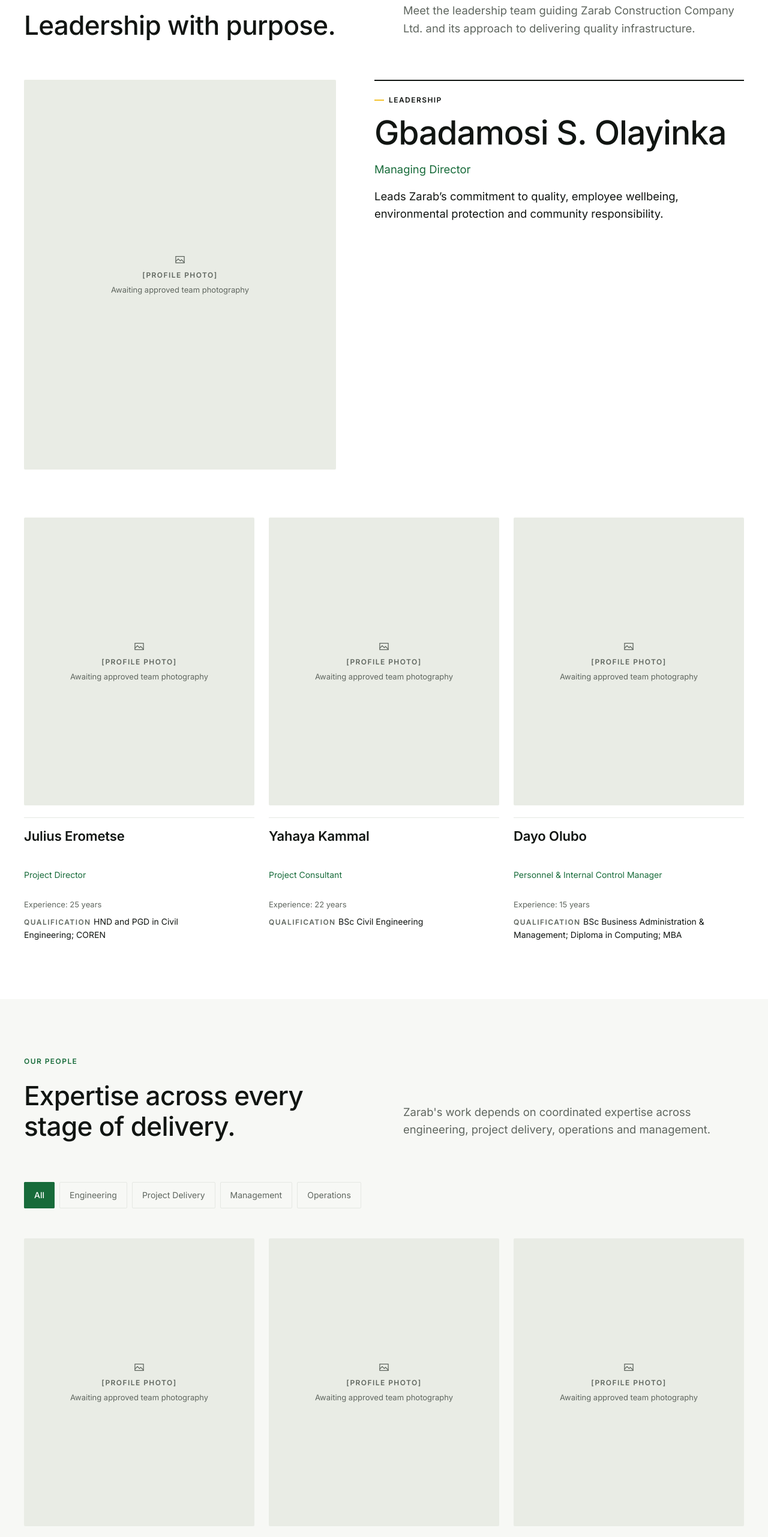
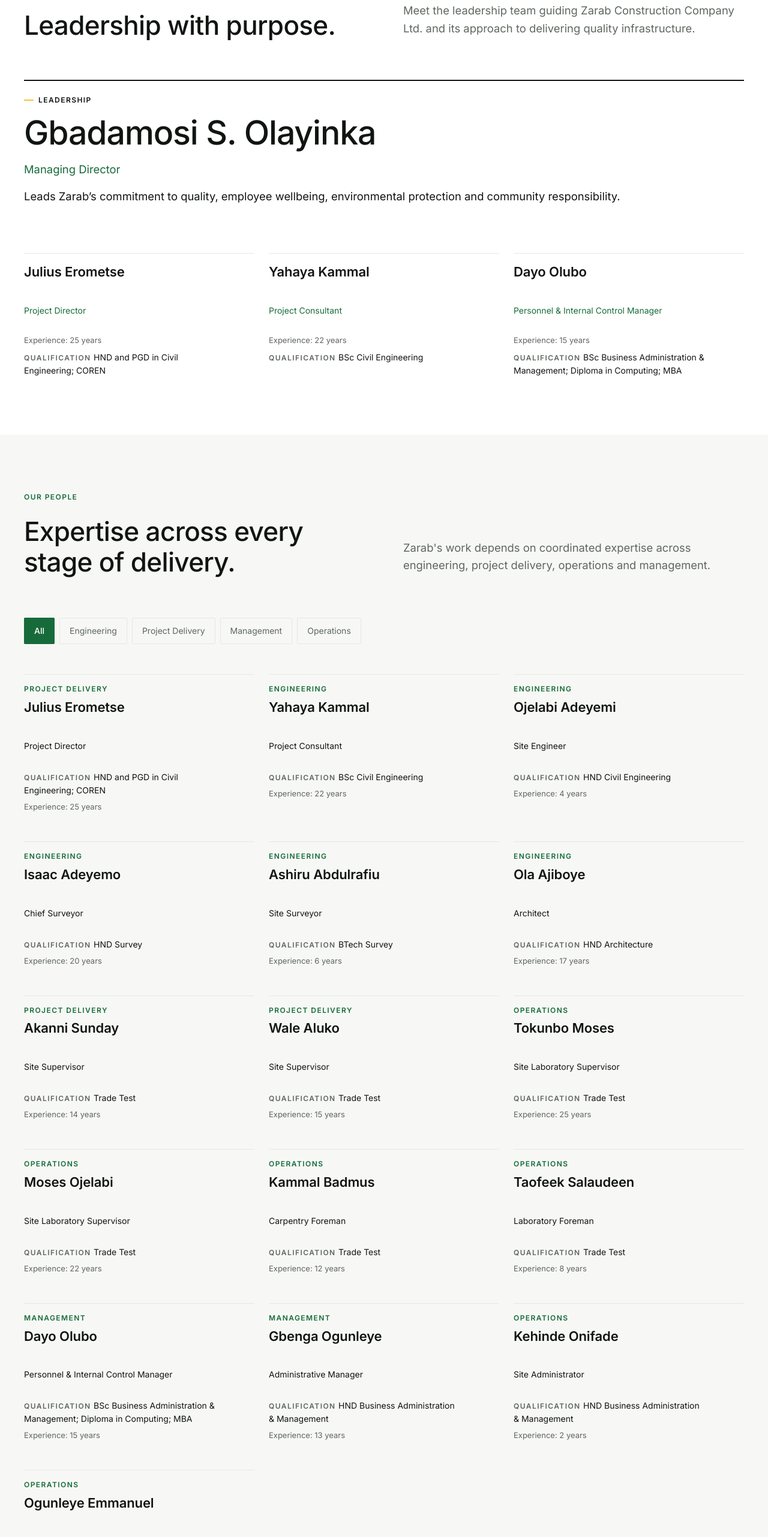
Before and after one commit to Mkay2231/zarab-construction, a React (Vite) app: page /team in a window 1280 px wide. Shown: the part 920-3483 px from the top of the page at 60% size. Built offline with nearby package versions, Linux system fonts and the light colour scheme.

Commit message:
Add second contact number, activate office map and hide missing portraits

```diff
--- a/src/components/Footer/Footer.jsx
+++ b/src/components/Footer/Footer.jsx
@@ -28,6 +28,7 @@
               <h2 className="t-label muted site-footer__title">Contact</h2>
               <ul className="site-footer__list">
                 <li><a href={`tel:${company.phone.replace(/\s+/g, '')}`} className="site-footer__link">{company.phone}</a></li>
+                <li><a href={`tel:${company.phoneSecondary.replace(/\s+/g, '')}`} className="site-footer__link">{company.phoneSecondary}</a></li>
                 <li><a href={`mailto:${company.email}`} className="site-footer__link">{company.email}</a></li>
                 <li><a href={`mailto:${company.emailSecondary}`} className="site-footer__link">{company.emailSecondary}</a></li>
                 <li>{company.address}</li>
--- a/src/components/TeamCard/TeamCard.css
+++ b/src/components/TeamCard/TeamCard.css
@@ -1,5 +1,5 @@
 .team-card { display: grid; gap: var(--space-20); align-content: start; }
-.team-card__body { display: grid; gap: var(--space-8); }
+.team-card__body { display: grid; gap: var(--space-8); border-top: 1px solid var(--color-border); padding-top: var(--space-16); }
 .team-card__name { transition: color var(--dur-base) var(--ease-out); }
 .team-card:hover .team-card__name { color: var(--color-green); }
 @media (min-width: 768px) {
@@ -24,7 +24,7 @@
 
 .leader-card--primary .leader-card__body { gap: var(--space-16); border-top: 2px solid var(--color-text); padding-top: var(--space-24); }
 @media (min-width: 1024px) {
-  .leader-card--primary { grid-template-columns: 520px minmax(0, 1fr); gap: var(--space-64); align-items: start; }
+  .leader-card--primary.leader-card--with-photo { grid-template-columns: 520px minmax(0, 1fr); gap: var(--space-64); align-items: start; }
 }
 .leaders-row { display: grid; gap: var(--space-48) var(--grid-gap); }
 @media (min-width: 768px) { .leaders-row { grid-template-columns: repeat(2, minmax(0, 1fr)); } }
--- a/src/components/TeamCard/TeamCard.jsx
+++ b/src/components/TeamCard/TeamCard.jsx
@@ -1,8 +1,6 @@
 import Media from '../Common/Media';
 import Icon from '../Common/Icon';
 import './TeamCard.css';
-
-const portrait = { label: '[PROFILE PHOTO]', note: 'Awaiting approved team photography' };
 
 /**
  * Team directory card. Structural placeholder until Zarab supplies approved people.
@@ -11,7 +9,7 @@
 export function TeamCard({ member, showDepartment = true, showBio = true }) {
   return (
     <article className="team-card zoom-host">
-      <div className="zoom-media"><Media ratio="4 / 5" src={member.photo} alt={member.photo ? member.name : ''} {...portrait} /></div>
+      {member.photo && <div className="zoom-media"><Media ratio="4 / 5" src={member.photo} alt={member.name} /></div>}
       <div className="team-card__body">
         {showDepartment && <p className="t-label green">{member.department ?? '[DEPARTMENT]'}</p>}
         <h3 className="t-h3 team-card__name">{member.name}</h3>
@@ -32,8 +30,8 @@
 /** Leadership profile — `primary` is the large editorial layout. */
 export function LeadershipCard({ member, primary = false }) {
   return (
-    <article className={`leader-card zoom-host ${primary ? 'leader-card--primary' : ''}`}>
-      <div className="zoom-media leader-card__media"><Media ratio="4 / 5" src={member.photo} alt={member.photo ? member.name : ''} {...portrait} /></div>
+    <article className={`leader-card zoom-host ${primary ? 'leader-card--primary' : ''} ${member.photo ? 'leader-card--with-photo' : ''}`}>
+      {member.photo && <div className="zoom-media leader-card__media"><Media ratio="4 / 5" src={member.photo} alt={member.name} /></div>}
       <div className="leader-card__body">
         {primary && (
           <p className="leader-card__tag t-label"><span aria-hidden="true" className="leader-card__marker" />Leadership</p>
--- a/src/data/company.js
+++ b/src/data/company.js
@@ -8,7 +8,7 @@
   registrationNumber: 'RC 756052',
   profile: 'Incorporated in 2008, Zarab Construction Company Ltd. provides building construction and civil engineering services to the public and private sectors in Nigeria. Our work spans roads, bridges, buildings, water resources and related infrastructure, supported by a multidisciplinary team and construction equipment.',
   phone: '08035603966',
-  phoneSecondary: '[SECONDARY PHONE NUMBER]',
+  phoneSecondary: '08037200170',
   email: 'ybadmus43@yahoo.com',
   emailSecondary: 'obasa2009@yahoo.com',
   address: '23 Kolaq Bus Stop, Ishashi',
@@ -22,8 +22,8 @@
     { label: '[FACEBOOK]', href: null },
     { label: '[OTHER APPROVED CHANNEL]', href: null },
   ],
-  mapEmbedUrl: null,
-  directionsUrl: null,
+  mapEmbedUrl: 'https://www.google.com/maps?q=23%20Kolaq%20Bus%20Stop%2C%20Ishashi%2C%20Nigeria&output=embed',
+  directionsUrl: 'https://www.google.com/maps/dir/?api=1&destination=23%20Kolaq%20Bus%20Stop%2C%20Ishashi%2C%20Nigeria',
 };
 
 export const isPlaceholder = (value) => !value || /^\[.*\]$/.test(String(value).trim());
--- a/src/pages/Contact.jsx
+++ b/src/pages/Contact.jsx
@@ -14,6 +14,7 @@
 
 // Real tel:/mailto:/directions links are only created once approved details exist.
 const tel = isPlaceholder(company.phone) ? null : `tel:${company.phone.replace(/\s+/g, '')}`;
+const telSecondary = `tel:${company.phoneSecondary.replace(/\s+/g, '')}`;
 const mailto = isPlaceholder(company.email) ? null : `mailto:${company.email}`;
 const directions = company.directionsUrl || (isPlaceholder(company.address) ? null : `https://www.google.com/maps/dir/?api=1&destination=${encodeURIComponent(company.address)}`);
 
@@ -21,7 +22,8 @@
   if (!href) {
     return <span className="method__action" aria-disabled="true" title="Available once approved contact details are added">{children}</span>;
   }
-  return <a href={href} className="method__action nudge-host">{children}<Icon name="arrowRight" size={20} className="nudge-arrow" /></a>;
+  const external = href.startsWith('https://');
+  return <a href={href} className="method__action nudge-host" target={external ? '_blank' : undefined} rel={external ? 'noopener noreferrer' : undefined}>{children}<Icon name="arrowRight" size={20} className="nudge-arrow" /></a>;
 }
 
 function InfoItem({ icon, label, value, secondary, action, href }) {
@@ -75,7 +77,7 @@
             <Button variant="secondary" icon="phone" href={tel ?? '#contact-information'}>Call Zarab</Button>
           </>
         }
-        extra={<p className="t-body-s muted" style={{ display: 'flex', gap: 8, alignItems: 'center' }}><Icon name="phone" size={16} />{company.phone}</p>}
+        extra={<p className="t-body-s muted" style={{ display: 'flex', flexWrap: 'wrap', gap: 8, alignItems: 'center' }}><Icon name="phone" size={16} /><a href={tel}>{company.phone}</a><span aria-hidden="true">/</span><a href={telSecondary}>{company.phoneSecondary}</a></p>}
         media={sitePhotos.reinforcement}
       />
 
@@ -84,7 +86,7 @@
         <div className="container">
           <SectionHead id="info-title" label="Contact information" title="We're ready to hear from you." note="Contact us by phone or email to discuss your project or arrange an office visit." />
           <Stagger className="contact-info">
-            <InfoItem icon="phone" label="Phone" value={company.phone} secondary={company.phoneSecondary} action="Call Us" href={tel} />
+            <InfoItem icon="phone" label="Phone" value={<a href={tel}>{company.phone}</a>} secondary={<a href={telSecondary}>{company.phoneSecondary}</a>} action="Call Us" href={tel} />
             <InfoItem icon="mail" label="Email" value={company.email} secondary={<a href={`mailto:${company.emailSecondary}`}>{company.emailSecondary}</a>} action="Send Email" href={mailto} />
             <InfoItem icon="location" label="Office" value={company.address} secondary={company.region} action="Get Directions" href={directions} />
             <InfoItem icon="clock" label="Business Hours" value={company.hours} secondary={company.weekendHours} />
@@ -114,6 +116,7 @@
               <h3 className="t-h3">Speak to the Zarab team directly.</h3>
               <ul className="method-list">
                 <Method icon="phone" label="Phone" value={company.phone} href={tel} action="Call" />
+                <Method icon="phone" label="Alternative Phone" value={company.phoneSecondary} href={telSecondary} action="Call" />
                 <Method icon="mail" label="Email" value={company.email} href={mailto} action="Email" />
                 <Method icon="mail" label="Alternative Email" value={company.emailSecondary} href={`mailto:${company.emailSecondary}`} action="Email" />
               </ul>
@@ -148,6 +151,7 @@
               </div>
               <ul className="method-list">
                 <Method icon="phone" label="Call" value={company.phone} href={tel} action="Call" />
+                <Method icon="phone" label="Alternative Phone" value={company.phoneSecondary} href={telSecondary} action="Call" />
                 <Method icon="mail" label="Email" value={company.email} href={mailto} action="Email" />
                 <Method icon="location" label="Directions" value={company.address} href={directions} action="Directions" />
                 {company.whatsapp && <Method icon="phone" label="WhatsApp" value={company.whatsapp} href={`https://wa.me/${company.whatsapp.replace(/\D/g, '')}`} action="Message" />}
```
